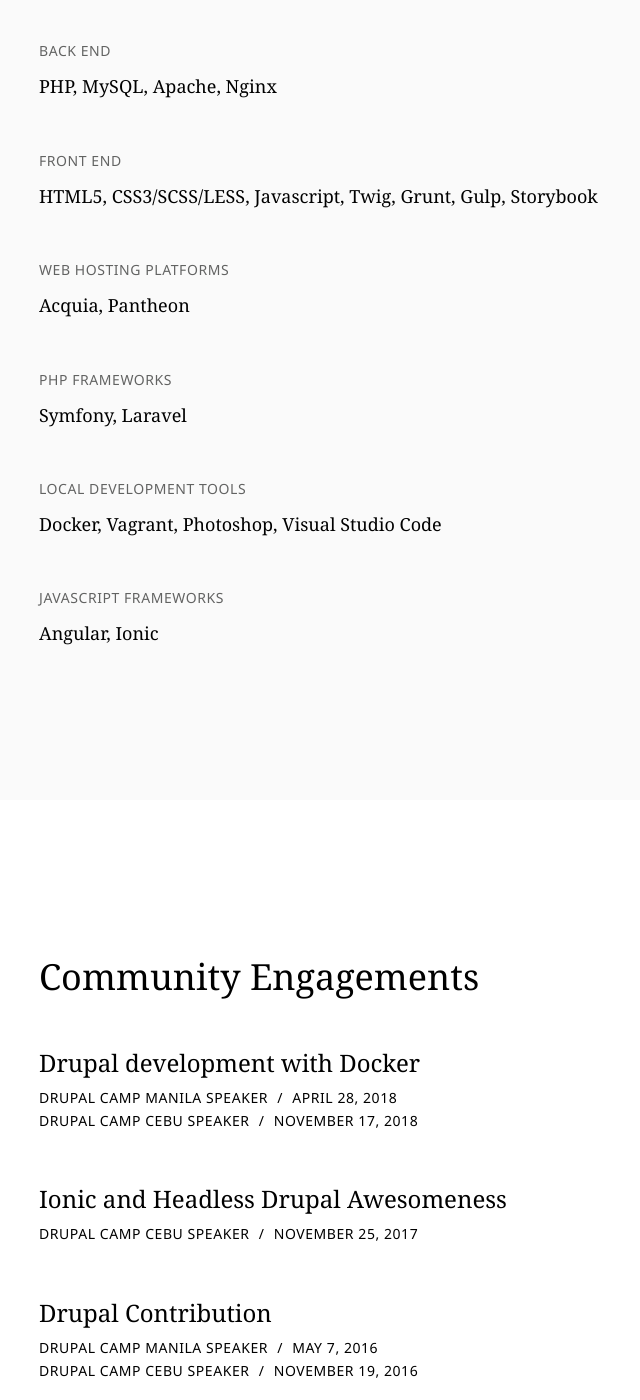
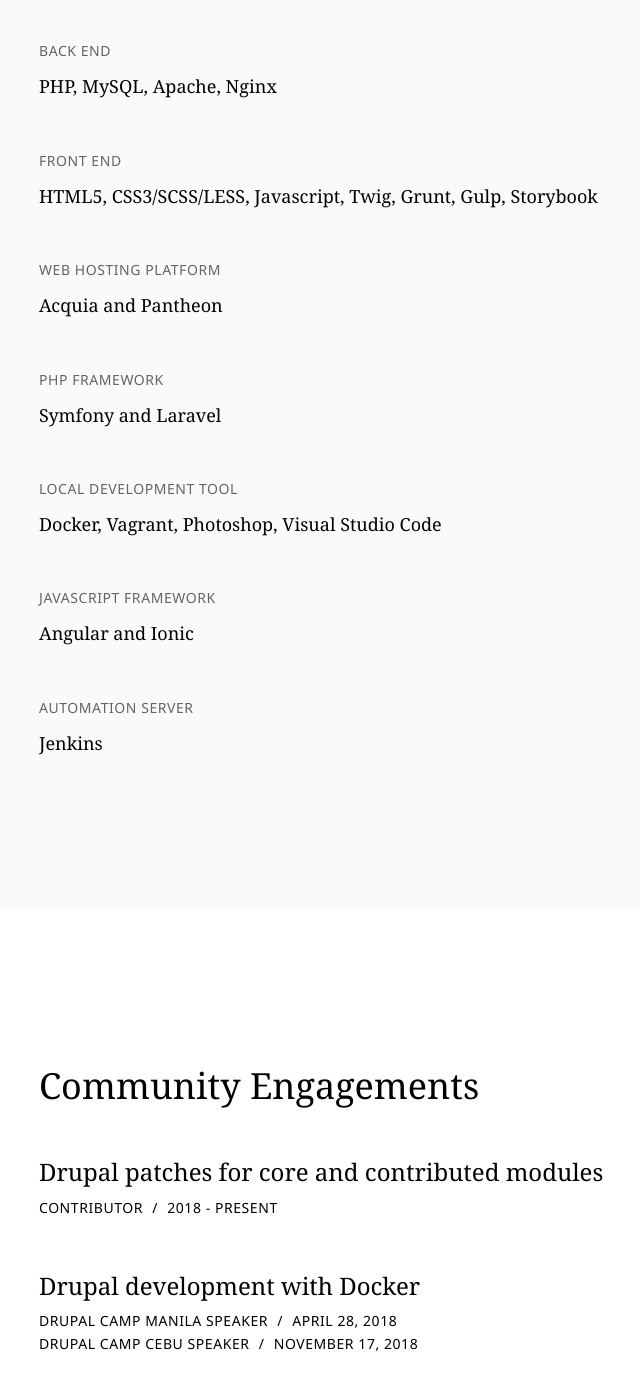
Before and after one commit to leolandotan/leolandotan.github.io, a Jekyll site: the page built from index.html, in a window 1280 px wide and 1400 px high, scrolled down 2949 px. Shown: the whole window, without its empty margins (271-911 px from the left). Built offline with Jekyll 4.4.1, drawn with Linux system fonts in a browser that asks for light colours; some of the changed text lies outside the part shown.

Commit message:
Update additional details.

```diff
--- a/index.html
+++ b/index.html
@@ -51,27 +51,32 @@
 <section class="competencies section-light-gray">
   <div class="wrapper">
     <h2 class="section-title">Competencies</h2>
-
     <h3>Content Management System</h3>
     <p>Drupal 7, Drupal 8</p>
     <h3>Back End</h3>
     <p>PHP, MySQL, Apache, Nginx</p>
     <h3>Front End</h3>
     <p>HTML5, CSS3/SCSS/LESS, Javascript, Twig, Grunt, Gulp, Storybook</p>
-    <h3>Web Hosting Platforms</h3>
-    <p>Acquia, Pantheon</p>
-    <h3>PHP Frameworks</h3>
-    <p>Symfony, Laravel</p>
-    <h3>Local Development tools</h3>
+    <h3>Web Hosting Platform</h3>
+    <p>Acquia and Pantheon</p>
+    <h3>PHP Framework</h3>
+    <p>Symfony and Laravel</p>
+    <h3>Local Development tool</h3>
     <p>Docker, Vagrant, Photoshop, Visual Studio Code</p>
-    <h3>Javascript Frameworks</h3>
-    <p>Angular, Ionic</p>
+    <h3>Javascript Framework</h3>
+    <p>Angular and Ionic</p>
+    <h3>Automation Server</h3>
+    <p>Jenkins</p>
   </div>
 </section>
 
 <section class="opensource-contribution">
   <div class="wrapper">
     <h2 class="section-title">Community Engagements</h2>
+    <h3>Drupal patches for core and contributed modules</h3>
+    <ul>
+      <li>Contributor <span class="position-slash">/</span> 2018 - Present</li>
+    </ul>
     <h3>Drupal development with Docker</h3>
     <ul>
       <li>Drupal Camp Manila speaker <span class="position-slash">/</span> April 28, 2018</li>
@@ -88,7 +93,7 @@
     </ul>
     <h3>Made with Drupal 8</h3>
     <ul>
-      <li>Drupal Camp Cebu speaker <span class="position-slash">/</span>  November 7 2015</li>
+      <li>Drupal Camp Cebu speaker <span class="position-slash">/</span> November 7, 2015</li>
     </ul>
   </div>
 </section>
```
